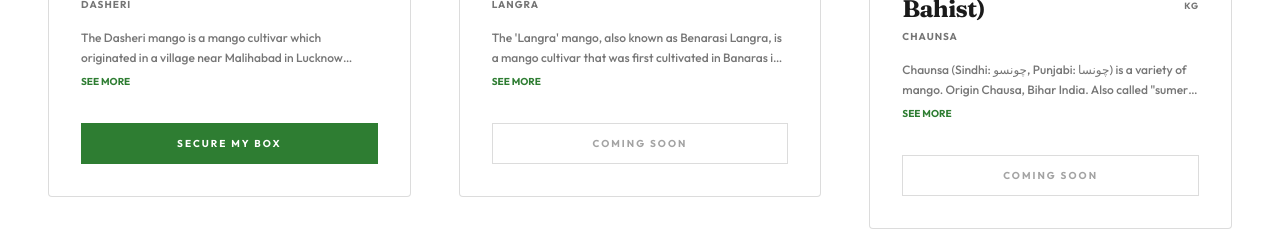
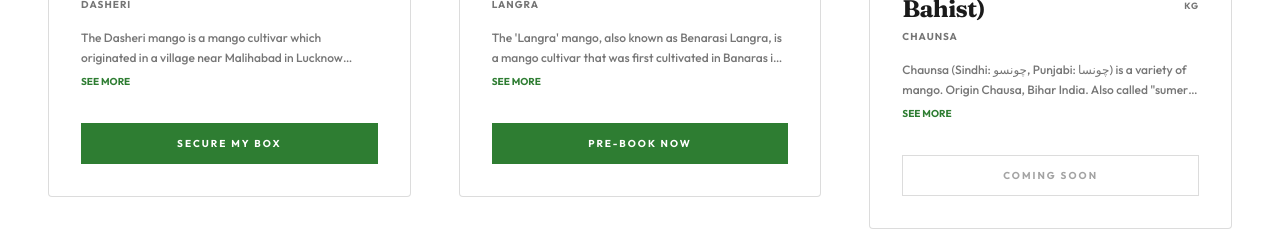
Before and after one commit to fzcrypt/SterlingM, a React (Vite) app: page / in a window 1280 px wide. Shown: the part 2560-2791 px from the top of the page. Built offline with nearby package versions, Linux system fonts and the light colour scheme.

Commit message:
feat: update product card for pre-order availability
Enable pre-order state in product cards and add specific call-to-action labeling for pre-bookable items.

```diff
--- a/src/components/ProductCard.tsx
+++ b/src/components/ProductCard.tsx
@@ -5,7 +5,7 @@ import { formatCurrency, cn } from '../lib/utils';
 import { ShieldCheck, Plus } from 'lucide-react';
 
 export default function ProductCard({ variety }: { variety: MangoVariety }) {
-  const isAvailable = variety.seasonStatus === 'In Stock';
+  const isAvailable = variety.seasonStatus === 'In Stock' || variety.seasonStatus === 'Pre-Order';
   const [isDescExpanded, setIsDescExpanded] = useState(false);
 
   // We determine if we need a "See more" button based on length
@@ -65,7 +65,7 @@ export default function ProductCard({ variety }: { variety: MangoVariety }) {
             isAvailable ? "bg-leaf text-white border-leaf hover:bg-ink hover:border-ink" : "border-border-subtle text-ink/40"
           )}
         >
-          {isAvailable ? 'Secure My Box' : 'Coming Soon'}
+          {variety.seasonStatus === 'In Stock' ? 'Secure My Box' : variety.seasonStatus === 'Pre-Order' ? 'Pre-Book Now' : 'Coming Soon'}
         </Link>
       </div>
     </div>
```
